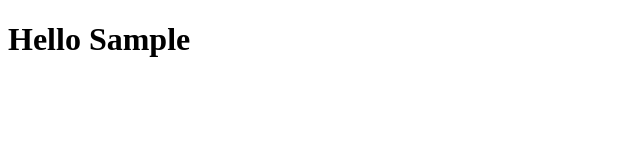
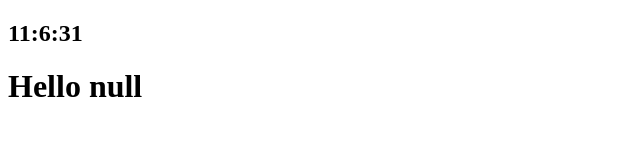
Before and after one commit to soyeon1124/practice-chrome, a plain HTML site: page index.html in a window 1280 px wide. Both pictures are taken after typing "Sample" into the empty fields and a click on the button "Log In". Shown: the whole page, without its empty margins (0-640 px from the left). Drawn offline with Linux system fonts and the light colour scheme.

Commit message:
Timeouts and Dates

```diff
--- a/app.js
+++ /dev/null
@@ -1,16 +0,0 @@
-const loginForm = document.querySelector("#login-form");
-const loginInput = document.querySelector("#login-form input");
-const greeting = document.querySelector("#greeting");
-
-const HIDDEN_CLASSNAME = "hidden";
-
-function onLoginSubmit(event)
-    {
-    event.preventDefault();
-    loginForm.classList.add(HIDDEN_CLASSNAME);
-    const username = loginInput.value;
-    greeting.innerText = `Hello ${username}`;
-    greeting.classList.remove(HIDDEN_CLASSNAME);
-    }
-
-loginForm.addEventListener("submit", onLoginSubmit);
--- a/index.html
+++ b/index.html
@@ -3,17 +3,19 @@
     <head>
         <meta charset="UTF-8" />
         <meta name="viewport" content="width=device-width, initial-scale=1.0" />
-        <link rel="stylesheet" href="style.css" />
+        <link rel="stylesheet" href="css/style.css" />
         <title>Momentum App</title>
     </head>
     <body>
-        <form id="login-form">
+        <form class="hidden" id="login-form">
         <input required maxlength="15"
         type="text"
         placeholder="What is your name?" />
         <button>Log In</button>
         </form>
-        <h1 id ="greeting" class="hidden"></h1>
-        <script src="app.js"></script>
+        <h2 id="clock">00:00:00</h2>
+        <h1 id="greeting" class="hidden"></h1>
+        <script src="js/greeting.js"></script>
+        <script src="js/clock.js"></script>
     </body>
 </html>
--- /dev/null
+++ b/js/clock.js
@@ -0,0 +1,9 @@
+const clock = document.querySelector("h2#clock");
+
+function getClock() {
+    const date = new Date();
+    clock.innerText = `${date.getHours()}:${date.getMinutes()}:${date.getSeconds()}`
+}
+
+getClock()
+setInterval(getClock, 1000);
--- /dev/null
+++ b/js/greeting.js
@@ -0,0 +1,32 @@
+const loginForm = document.querySelector("#login-form");
+const loginInput = document.querySelector("#login-form input");
+const greeting = document.querySelector("#greeting");
+
+const HIDDEN_CLASSNAME = "hidden";
+const USERNAME_KEY = "username";
+
+function onLoginSubmit(event)
+    {
+    event.preventDefault();
+    loginForm.classList.add(HIDDEN_CLASSNAME);
+    const username = loginInput.value;
+    localStorage.setItem(USERNAME_KEY,username);
+    painGreetings(SavedUsername);
+    }
+
+function painGreetings(username) {
+    greeting.innerText = `Hello ${SavedUsername}`;
+    greeting.classList.remove(HIDDEN_CLASSNAME);
+}
+
+const SavedUsername = localStorage.getItem(USERNAME_KEY);
+
+// 만약 SavedUsernamer 값이 null이라면 form의 hidden class명을 지워줌
+if (SavedUsername === null) {
+loginForm.classList.remove(HIDDEN_CLASSNAME);
+loginForm.addEventListener("submit", onLoginSubmit);
+}
+// greeting안에 텍스트추가, greeting한테서 HIDDEN_CLASSNAME 제거
+else {
+painGreetings(SavedUsername);
+}
```
Also changed, not shown: css/style.css (renamed from style.css).
